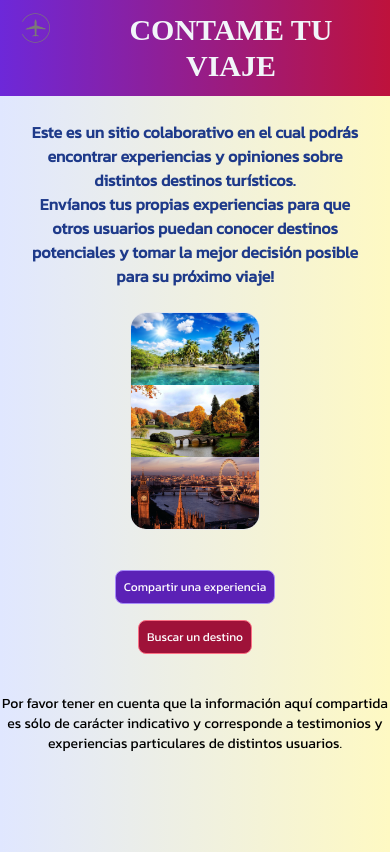
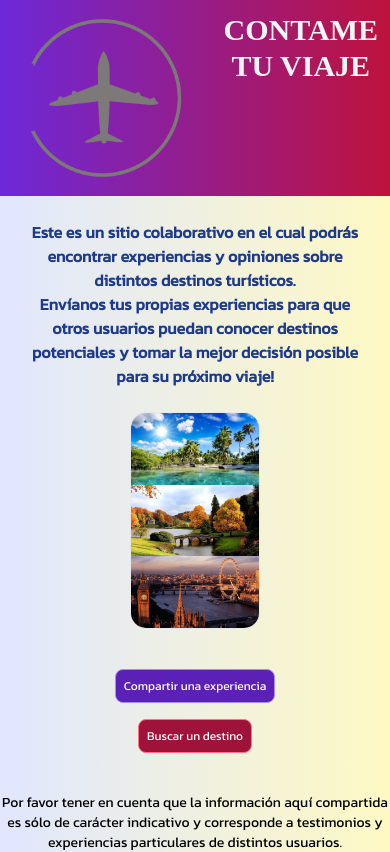
Before and after one commit to marley3000/contame_tu_viaje, a React (Create React App) app: page / in a window 390 px wide. Shown: the top 852 px of the page. Built offline with nearby package versions, Linux system fonts and the light colour scheme; a web font is replaced by a local one; what tw-elements would draw is missing.

Commit message:
Agregado Link a Home en Img

```diff
--- a/src/pages/Navbar.js
+++ b/src/pages/Navbar.js
@@ -1,10 +1,11 @@
 import LogoAvion from '../images/LogoAvion.png'
+import { Link } from 'react-router-dom';
 
 
 const Navbar = () => {
   return (
     <div className="flex p-3 bg-gradient-to-r from-violet-700 to-rose-700">
-        <img src={LogoAvion} alt='LogoAvion' className="h-8 pl-2 sm:h-12"/>
+        <Link to="/"><img src={LogoAvion} alt='LogoAvion' className="pl-2 sm:h-12"/></Link>
         <h1 className="relative pl-8 text-3xl font-bold text-center md:pl-0 text-slate-100 font-macondo sm:text-5xl md:left-1/4 lg:left-1/3">CONTAME TU VIAJE</h1>
     </div>
   )
```
